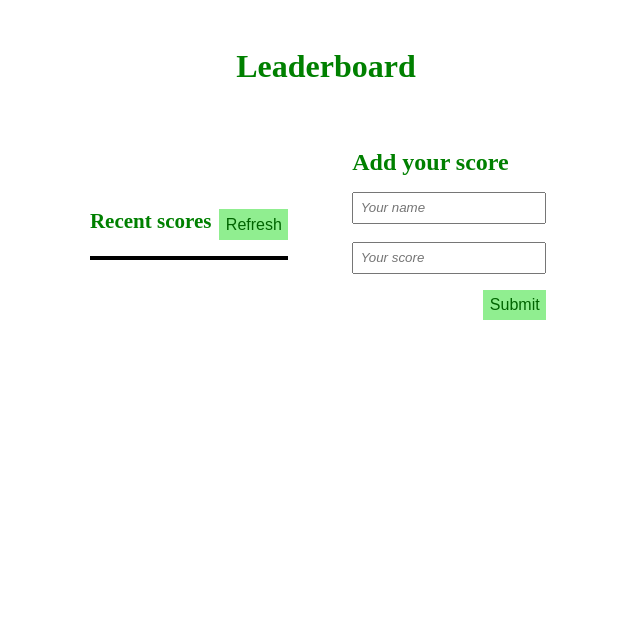
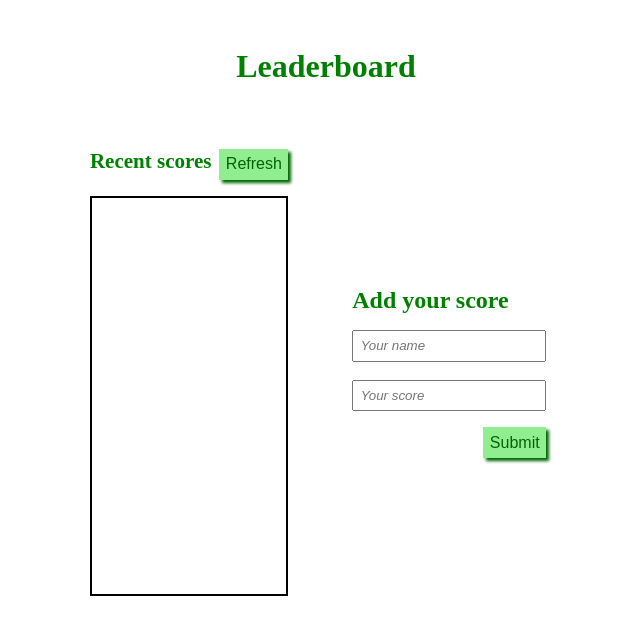
Before and after one commit to Fayob/Leaderboard, a website built with webpack: page src/index.html in a window 1280 px wide. Shown: the whole page, without its empty margins (322-962 px from the left). Built offline with nearby package versions, Linux system fonts and the light colour scheme; no server answers.

Commit message:
Add  shadow to buttons and add scorelists container to scroll when overflow

```diff
--- a/src/style.css
+++ b/src/style.css
@@ -37,6 +37,7 @@ main {
   border: none;
   font-size: 16px;
   color: darkgreen;
+  box-shadow: 3px 3px 3px;
 }
 
 .refresh_button:hover {
@@ -71,6 +72,7 @@ input::placeholder {
   border: none;
   font-size: 16px;
   color: darkgreen;
+  box-shadow: 3px 3px 3px;
 }
 
 .form_button:hover {
@@ -78,6 +80,8 @@ input::placeholder {
 }
 
 .score_lists {
+  height: 400px;
+  overflow: scroll;
   border: 2px solid black;
   list-style: none;
 }
```
